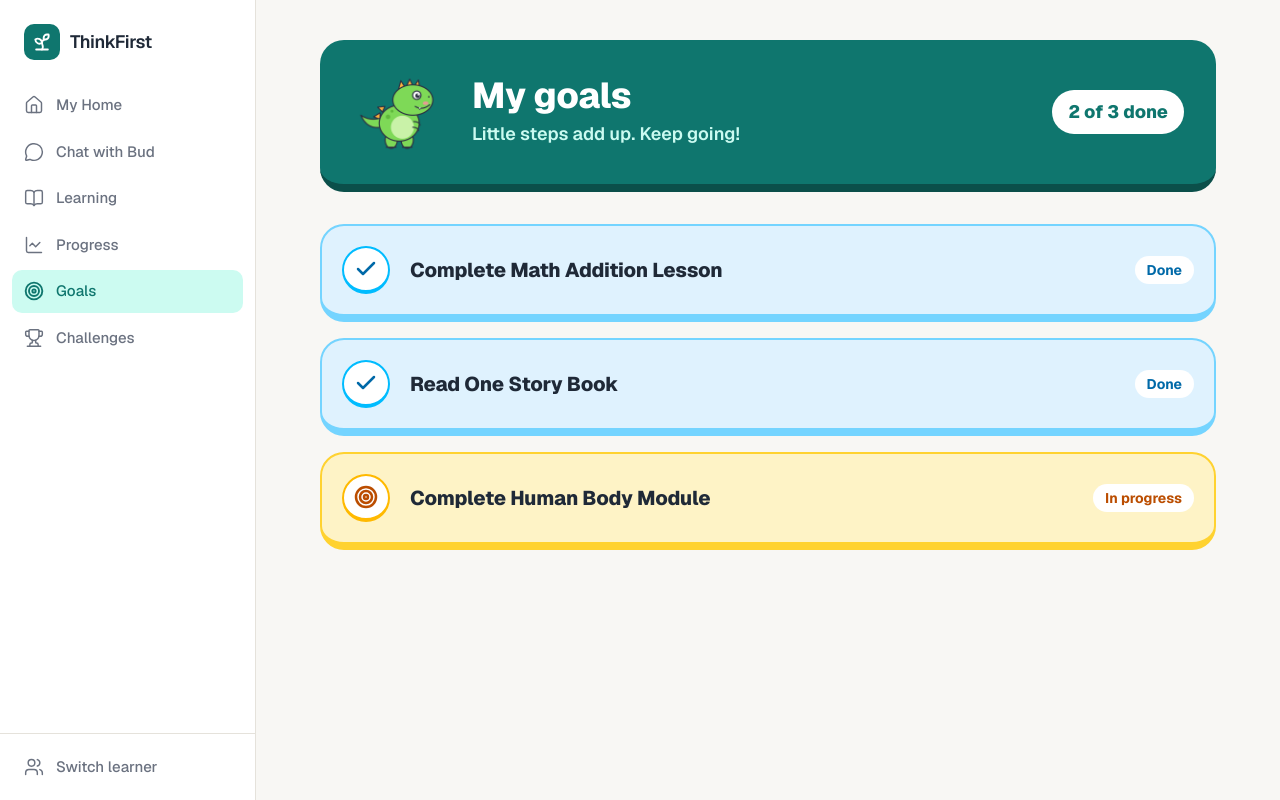
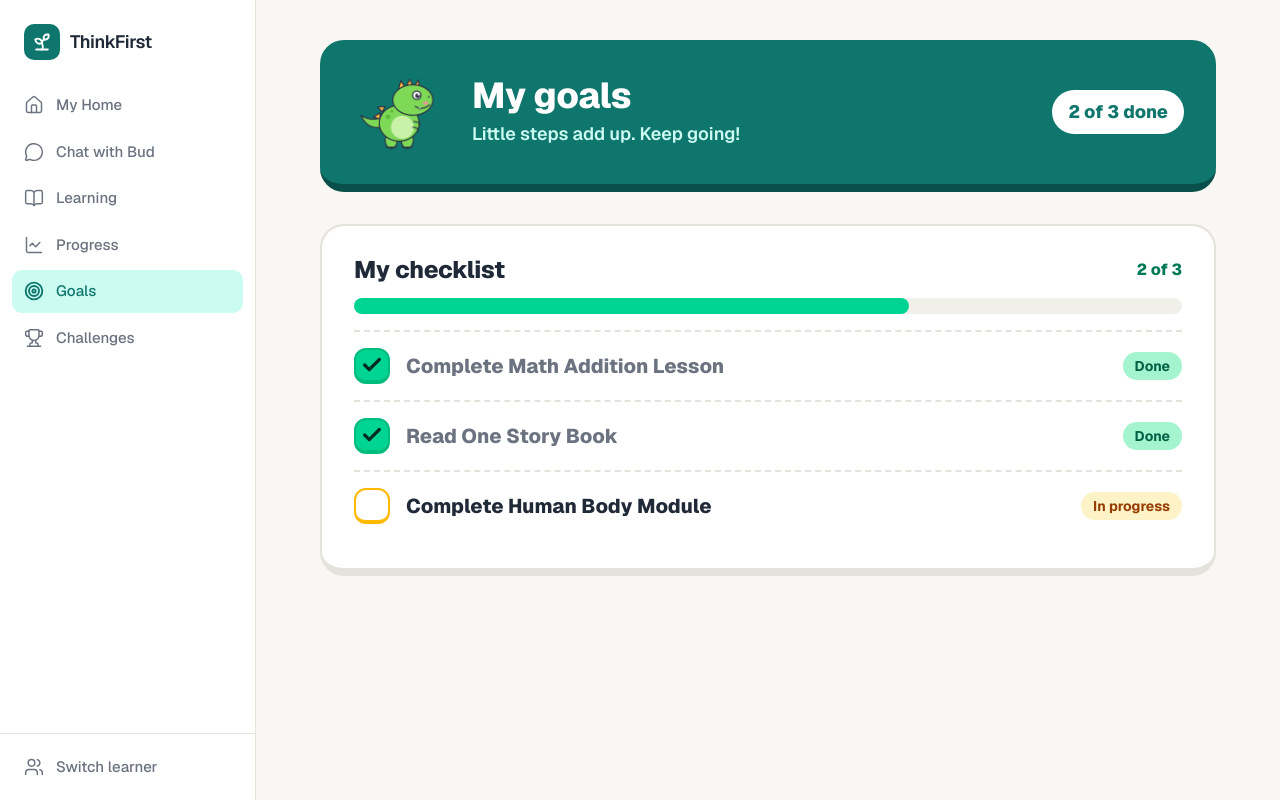
Before and after one commit to ProBracket/Capstone_Project, a Next.js app: page /child/goals in a window 1280 px wide. Built offline with nearby package versions, Linux system fonts and the light colour scheme.

Commit message:
Refactor GoalsPage component and remove unused code
Removed unused imports and simplified goal card rendering.

```diff
--- a/app/child/goals/page.tsx
+++ b/app/child/goals/page.tsx
@@ -1,10 +1,10 @@
 import Image from "next/image";
 import ChildNavbar from "@/components/ChildNavbar";
-// line icons (same icon set as the navbar)
-import { Check, Target } from "lucide-react";
+// line icon (same icon set as the navbar)
+import { Check } from "lucide-react";
 
-// My Goals page (/child/goals)
-// Teal banner with the T-rex, then one chunky card per goal.
+// My Goals page (/child/goals) - a simple checklist
+// Soft green = done, yellow = in progress (plus the words, so it doesn't rely on colour)
 // Goals are placeholders for now (later they come from Supabase).
 
 // the goals (done: true = finished)
@@ -14,28 +14,11 @@ const goals = [
   { title: "Complete Human Body Module", done: false },
 ];
 
-// how a card looks when it's done vs still in progress
-// (colours from the home page: blue like the Science tile, yellow like the Math tile)
-const looks = {
-  done: {
-    card: "border-sky-300 bg-sky-100",
-    badge: "border-sky-400 text-sky-700",
-    Icon: Check,
-    label: "Done",
-    labelColour: "text-sky-700",
-  },
-  inProgress: {
-    card: "border-amber-300 bg-amber-100",
-    badge: "border-amber-400 text-amber-700",
-    Icon: Target,
-    label: "In progress",
-    labelColour: "text-amber-700",
-  },
-};
-
 export default function GoalsPage() {
   // how many goals are finished, e.g. 2
   const doneCount = goals.filter((goal) => goal.done).length;
+  // how full the green bar is, e.g. 2 of 3 = 67
+  const percent = Math.round((doneCount / goals.length) * 100);
 
   return (
     <>
@@ -58,33 +41,69 @@ export default function GoalsPage() {
             </span>
           </section>
 
-          {/* ----- GOAL CARDS ----- */}
-          <ul className="mt-8 flex flex-col gap-4">
-            {goals.map((goal) => {
-              // pick the right look for this goal
-              const look = goal.done ? looks.done : looks.inProgress;
+          {/* ----- CHECKLIST CARD ----- */}
+          <section className="mt-8 rounded-3xl border-2 border-b-8 border-border bg-surface px-8 py-7">
+            {/* title + "2 of 3" */}
+            <div className="flex items-center justify-between">
+              <h2 className="text-2xl font-extrabold text-foreground">My checklist</h2>
+              <span className="font-extrabold text-emerald-700">
+                {doneCount} of {goals.length}
+              </span>
+            </div>
 
-              return (
+            {/* green progress bar */}
+            <div
+              role="progressbar"
+              aria-label="Goals done"
+              aria-valuenow={percent}
+              aria-valuemin={0}
+              aria-valuemax={100}
+              className="mt-3 h-4 rounded-full bg-surface-muted"
+            >
+              <div className="h-4 rounded-full bg-emerald-400" style={{ width: `${percent}%` }} />
+            </div>
+
+            {/* the list: one row per goal, dashed line between rows */}
+            <ul className="mt-4">
+              {goals.map((goal) => (
                 <li
                   key={goal.title}
-                  className={`flex items-center gap-5 rounded-3xl border-2 border-b-8 p-5 ${look.card}`}
+                  className="flex items-center gap-4 border-t-2 border-dashed border-border py-4"
                 >
-                  {/* round badge: white circle, coloured outline + line icon
-                      (outline style so it doesn't look like an emoji) */}
-                  <span className={`flex h-12 w-12 shrink-0 items-center justify-center rounded-full border-2 border-b-4 bg-surface ${look.badge}`}>
-                    <look.Icon aria-hidden="true" size={24} strokeWidth={2.5} />
+                  {/* checkbox: green with a tick if done, empty yellow box if not */}
+                  {goal.done ? (
+                    <span className="flex h-9 w-9 shrink-0 items-center justify-center rounded-xl border-2 border-b-4 border-emerald-500 bg-emerald-400 text-emerald-950">
+                      <Check aria-hidden="true" size={22} strokeWidth={3.5} />
+                    </span>
+                  ) : (
+                    <span className="h-9 w-9 shrink-0 rounded-xl border-2 border-b-4 border-amber-400 bg-surface" />
+                  )}
+
+                  {/* goal name (greyed out once it's done) */}
+                  <span
+                    className={
+                      goal.done
+                        ? "flex-1 text-xl font-extrabold text-muted"
+                        : "flex-1 text-xl font-extrabold text-foreground"
+                    }
+                  >
+                    {goal.title}
                   </span>
 
-                  <h2 className="flex-1 text-xl font-extrabold text-foreground">{goal.title}</h2>
-
                   {/* the word too, so it doesn't rely on colour alone */}
-                  <span className={`rounded-full bg-surface px-3 py-1 text-sm font-bold ${look.labelColour}`}>
-                    {look.label}
-                  </span>
+                  {goal.done ? (
+                    <span className="rounded-full bg-emerald-200 px-3 py-1 text-sm font-bold text-emerald-800">
+                      Done
+                    </span>
+                  ) : (
+                    <span className="rounded-full bg-amber-100 px-3 py-1 text-sm font-bold text-amber-800">
+                      In progress
+                    </span>
+                  )}
                 </li>
-              );
-            })}
-          </ul>
+              ))}
+            </ul>
+          </section>
 
         </div>
       </main>
```
